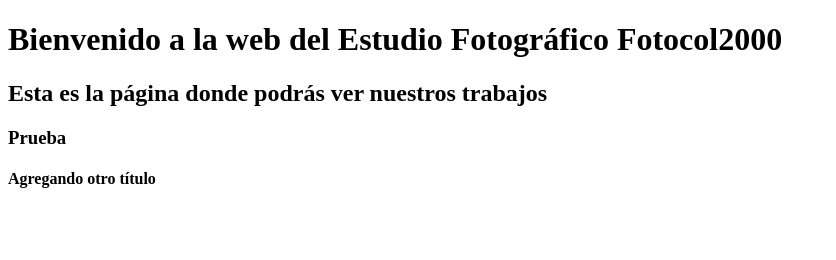
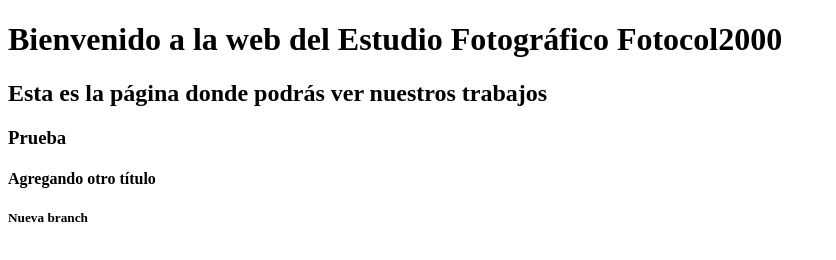
Before and after one commit to nmunin/pagina-web, a plain HTML site: page index.html in a window 1280 px wide. Shown: the whole page, without its empty margins (0-836 px from the left). Drawn offline with Linux system fonts and the light colour scheme.

Commit message:
Título en nueva branch

```diff
--- a/index.html
+++ b/index.html
@@ -9,5 +9,6 @@
     <h2>Esta es la página donde podrás ver nuestros trabajos</h2>
     <h3>Prueba</h3>
     <h4>Agregando otro título</h4>
+    <h5>Nueva branch</h5>
 </body>
 </html>
```
